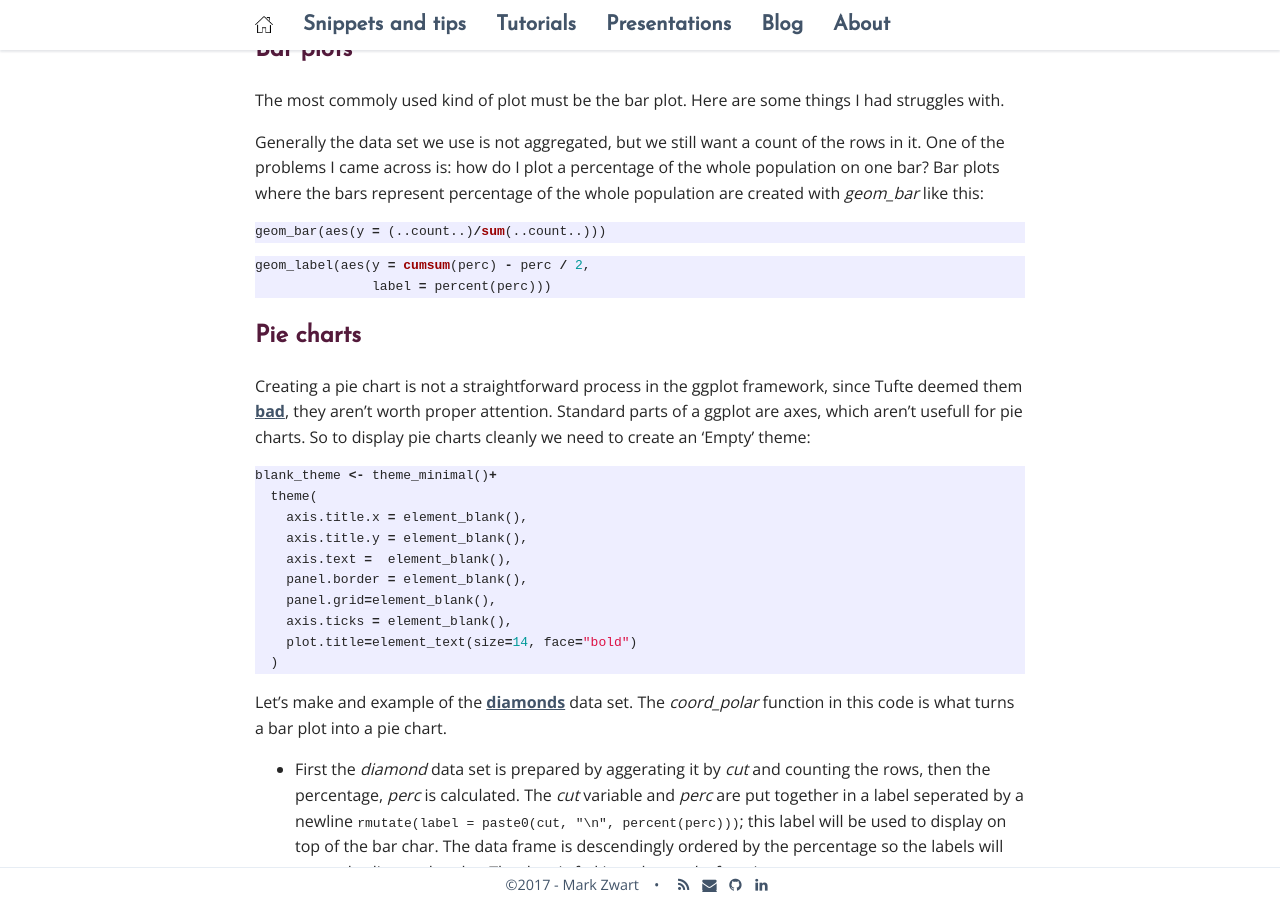
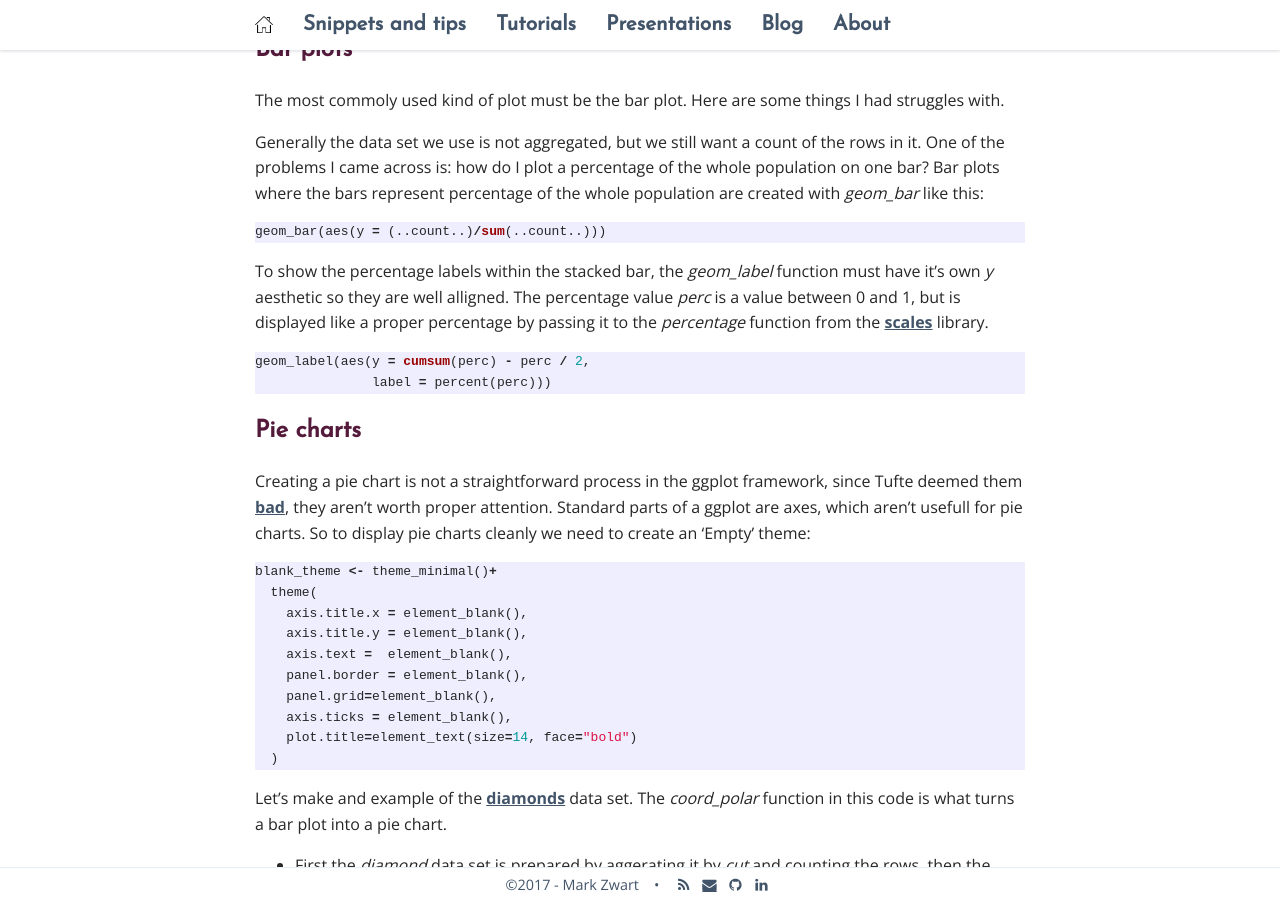
Before and after one commit to mark-me/mark-me.github.io, a Jekyll site: the page built from _pages/snippets-and-tips/graphs/graphs.md, in a window 1280 px wide and 900 px high, scrolled down 2493 px. Built offline with Jekyll 4.4.1, drawn with Linux system fonts in a browser that asks for light colours; nearby versions of some CDN libraries; comment, search, counter and statistics services are not loaded.

Commit message:
Update graphs.md

````diff
--- a/_pages/snippets-and-tips/graphs/graphs.md
+++ b/_pages/snippets-and-tips/graphs/graphs.md
@@ -65,7 +65,7 @@ Generally the data set we use is not aggregated, but we still want a count of th
 ```r
 geom_bar(aes(y = (..count..)/sum(..count..)))
 ```
-
+To show the percentage labels within the stacked bar, the _geom_label_ function must have it's own _y_ aesthetic so they are well alligned. The percentage value _perc_ is a value between 0 and 1, but is displayed like a proper percentage by passing it to the _percentage_ function from the **[scales](https://www.rdocumentation.org/packages/scales)** library.
 ```r
 geom_label(aes(y = cumsum(perc) - perc / 2,
                label = percent(perc)))
````
